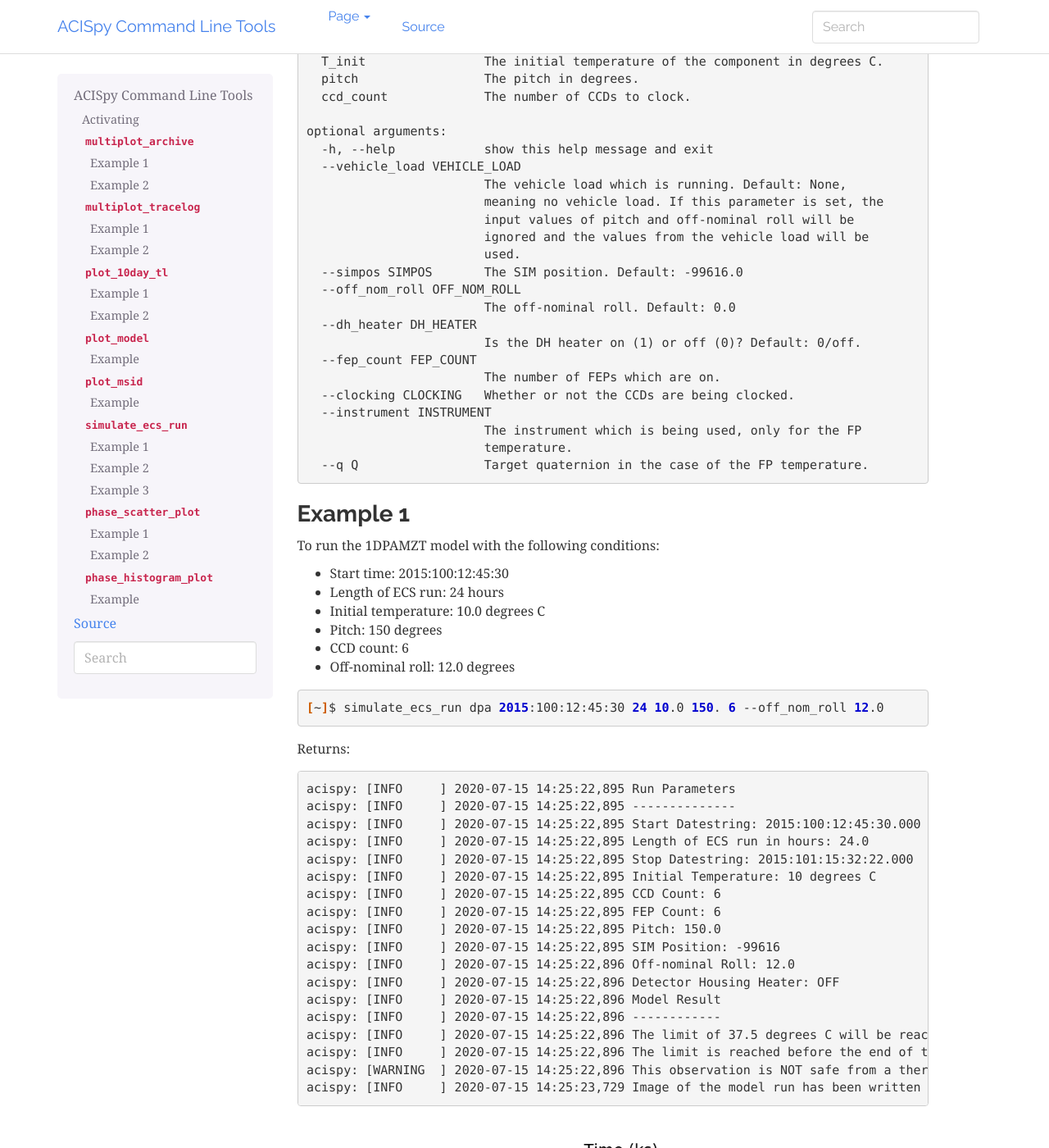
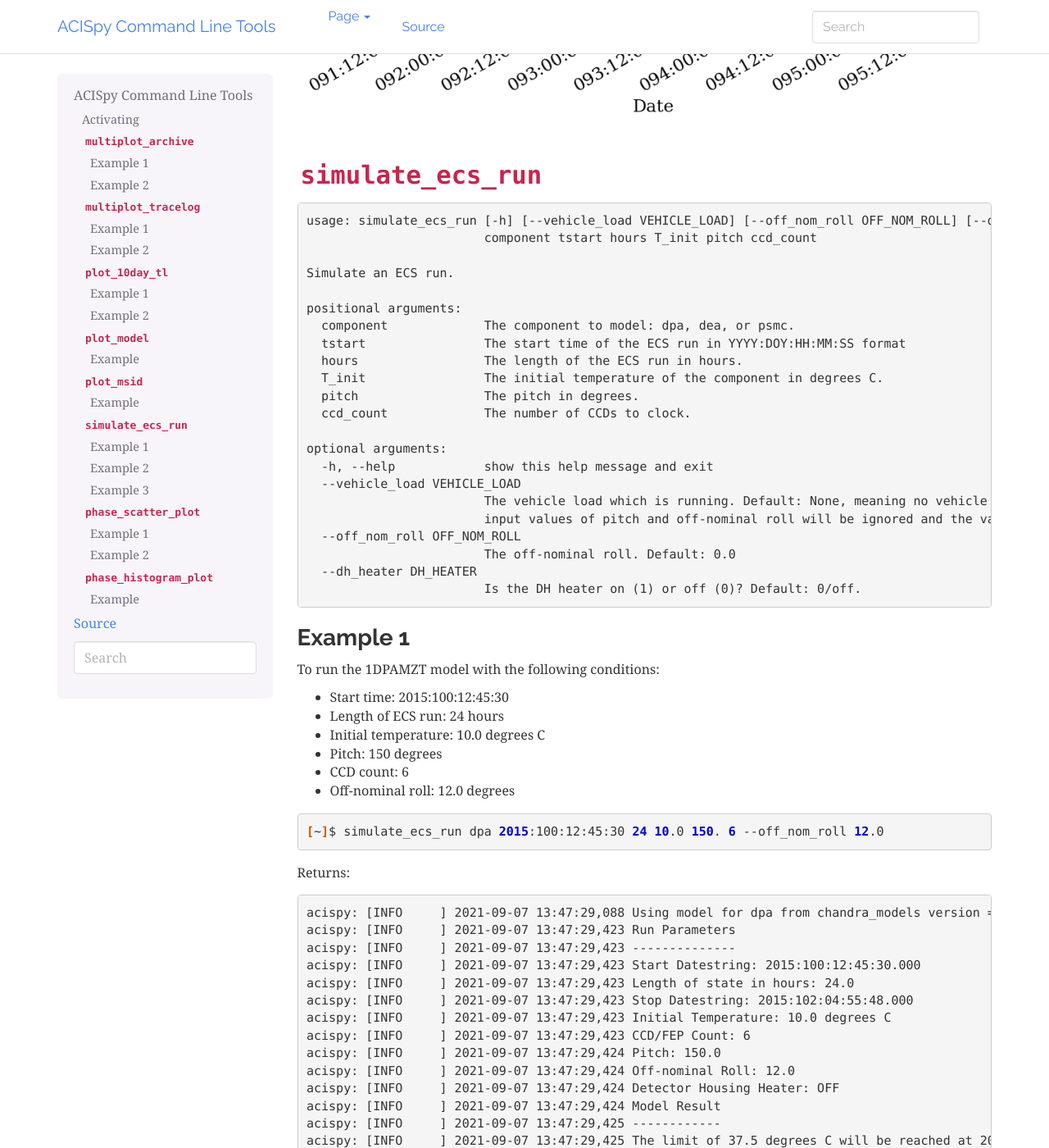
Before and after one commit to acisops/acispy_cmd, a Sphinx documentation site: the page built from doc/source/index.rst, in a window 1280 px wide and 1400 px high, scrolled down 9113 px. Shown: the whole window at 82% size. Built offline with Sphinx 7.4.7, drawn with Linux system fonts in a browser that asks for light colours; some of the changed text lies outside the part shown.

Commit message:
Minor doc edits

```diff
--- a/doc/source/conf.py
+++ b/doc/source/conf.py
@@ -30,6 +30,7 @@ html_theme_options = dict(
     bootswatch_theme="readable",
     navbar_sidebarrel=False,
     globaltoc_depth=2,
+    body_max_width="none"
 )
 
 # General information about the project.
--- a/doc/source/index.rst
+++ b/doc/source/index.rst
@@ -239,44 +239,28 @@ Returns:
 
 .. code-block:: text
 
-    usage: simulate_ecs_run [-h] [--vehicle_load VEHICLE_LOAD] [--simpos SIMPOS]
-                            [--off_nom_roll OFF_NOM_ROLL] [--dh_heater DH_HEATER]
-                            [--fep_count FEP_COUNT] [--clocking CLOCKING]
-                            [--instrument INSTRUMENT] [--q Q]
-                            component tstart hours T_init pitch ccd_count
+   usage: simulate_ecs_run [-h] [--vehicle_load VEHICLE_LOAD] [--off_nom_roll OFF_NOM_ROLL] [--dh_heater DH_HEATER]
+                           component tstart hours T_init pitch ccd_count
 
-    Simulate an ECS run.
+   Simulate an ECS run.
 
-    positional arguments:
-      component             The component to model: dpa, dea, or psmc.
-      tstart                The start time of the ECS run in YYYY:DOY:HH:MM:SS
-                            format
-      hours                 The length of the ECS run in hours.
-      T_init                The initial temperature of the component in degrees C.
-      pitch                 The pitch in degrees.
-      ccd_count             The number of CCDs to clock.
+   positional arguments:
+     component             The component to model: dpa, dea, or psmc.
+     tstart                The start time of the ECS run in YYYY:DOY:HH:MM:SS format
+     hours                 The length of the ECS run in hours.
+     T_init                The initial temperature of the component in degrees C.
+     pitch                 The pitch in degrees.
+     ccd_count             The number of CCDs to clock.
 
-    optional arguments:
-      -h, --help            show this help message and exit
-      --vehicle_load VEHICLE_LOAD
-                            The vehicle load which is running. Default: None,
-                            meaning no vehicle load. If this parameter is set, the
-                            input values of pitch and off-nominal roll will be
-                            ignored and the values from the vehicle load will be
-                            used.
-      --simpos SIMPOS       The SIM position. Default: -99616.0
-      --off_nom_roll OFF_NOM_ROLL
-                            The off-nominal roll. Default: 0.0
-      --dh_heater DH_HEATER
-                            Is the DH heater on (1) or off (0)? Default: 0/off.
-      --fep_count FEP_COUNT
-                            The number of FEPs which are on.
-      --clocking CLOCKING   Whether or not the CCDs are being clocked.
-      --instrument INSTRUMENT
-                            The instrument which is being used, only for the FP
-                            temperature.
-      --q Q                 Target quaternion in the case of the FP temperature.
-
+   optional arguments:
+     -h, --help            show this help message and exit
+     --vehicle_load VEHICLE_LOAD
+                           The vehicle load which is running. Default: None, meaning no vehicle load. If this parameter is set, the
+                           input values of pitch and off-nominal roll will be ignored and the values from the vehicle load will be used.
+     --off_nom_roll OFF_NOM_ROLL
+                           The off-nominal roll. Default: 0.0
+     --dh_heater DH_HEATER
+                           Is the DH heater on (1) or off (0)? Default: 0/off.
 Example 1
 +++++++++
 
@@ -297,24 +281,23 @@ Returns:
 
 .. code-block:: text
 
-    acispy: [INFO     ] 2020-07-15 14:25:22,895 Run Parameters
-    acispy: [INFO     ] 2020-07-15 14:25:22,895 --------------
-    acispy: [INFO     ] 2020-07-15 14:25:22,895 Start Datestring: 2015:100:12:45:30.000
-    acispy: [INFO     ] 2020-07-15 14:25:22,895 Length of ECS run in hours: 24.0
-    acispy: [INFO     ] 2020-07-15 14:25:22,895 Stop Datestring: 2015:101:15:32:22.000
-    acispy: [INFO     ] 2020-07-15 14:25:22,895 Initial Temperature: 10 degrees C
-    acispy: [INFO     ] 2020-07-15 14:25:22,895 CCD Count: 6
-    acispy: [INFO     ] 2020-07-15 14:25:22,895 FEP Count: 6
-    acispy: [INFO     ] 2020-07-15 14:25:22,895 Pitch: 150.0
-    acispy: [INFO     ] 2020-07-15 14:25:22,895 SIM Position: -99616
-    acispy: [INFO     ] 2020-07-15 14:25:22,896 Off-nominal Roll: 12.0
-    acispy: [INFO     ] 2020-07-15 14:25:22,896 Detector Housing Heater: OFF
-    acispy: [INFO     ] 2020-07-15 14:25:22,896 Model Result
-    acispy: [INFO     ] 2020-07-15 14:25:22,896 ------------
-    acispy: [INFO     ] 2020-07-15 14:25:22,896 The limit of 37.5 degrees C will be reached at 2015:100:20:23:20.816, after 27.4708 ksec.
-    acispy: [INFO     ] 2020-07-15 14:25:22,896 The limit is reached before the end of the observation.
-    acispy: [WARNING  ] 2020-07-15 14:25:22,896 This observation is NOT safe from a thermal perspective.
-    acispy: [INFO     ] 2020-07-15 14:25:23,729 Image of the model run has been written to ecs_run_dpa_6chip_2015:100:12:45:30.png.
+    acispy: [INFO     ] 2021-09-07 13:47:29,088 Using model for dpa from chandra_models version = 3.35.2
+    acispy: [INFO     ] 2021-09-07 13:47:29,423 Run Parameters
+    acispy: [INFO     ] 2021-09-07 13:47:29,423 --------------
+    acispy: [INFO     ] 2021-09-07 13:47:29,423 Start Datestring: 2015:100:12:45:30.000
+    acispy: [INFO     ] 2021-09-07 13:47:29,423 Length of state in hours: 24.0
+    acispy: [INFO     ] 2021-09-07 13:47:29,423 Stop Datestring: 2015:102:04:55:48.000
+    acispy: [INFO     ] 2021-09-07 13:47:29,423 Initial Temperature: 10.0 degrees C
+    acispy: [INFO     ] 2021-09-07 13:47:29,423 CCD/FEP Count: 6
+    acispy: [INFO     ] 2021-09-07 13:47:29,424 Pitch: 150.0
+    acispy: [INFO     ] 2021-09-07 13:47:29,424 Off-nominal Roll: 12.0
+    acispy: [INFO     ] 2021-09-07 13:47:29,424 Detector Housing Heater: OFF
+    acispy: [INFO     ] 2021-09-07 13:47:29,424 Model Result
+    acispy: [INFO     ] 2021-09-07 13:47:29,425 ------------
+    acispy: [INFO     ] 2021-09-07 13:47:29,425 The limit of 37.5 degrees C will be reached at 2015:100:19:17:44.816, after 23.53481599998474 ksec.
+    acispy: [INFO     ] 2021-09-07 13:47:29,426 The limit is reached before the end of the observation.
+    acispy: [WARNING  ] 2021-09-07 13:47:29,426 This observation is NOT safe from a thermal perspective.
+    acispy: [INFO     ] 2021-09-07 13:47:30,134 Image of the model run has been written to ecs_run_dpa_6chip_2015:100:12:45:30.png.
 
 .. image:: _images/ecs_run.png
 
@@ -338,23 +321,22 @@ Returns:
 
 .. code-block:: text
 
-    acispy: [INFO     ] 2020-07-15 14:33:20,718 Run Parameters
-    acispy: [INFO     ] 2020-07-15 14:33:20,718 --------------
-    acispy: [INFO     ] 2020-07-15 14:33:20,718 Start Datestring: 2017:069:15:40:00.000
-    acispy: [INFO     ] 2020-07-15 14:33:20,718 Length of ECS run in hours: 24.0
-    acispy: [INFO     ] 2020-07-15 14:33:20,718 Stop Datestring: 2017:070:18:26:52.000
-    acispy: [INFO     ] 2020-07-15 14:33:20,718 Initial Temperature: 7.5 degrees C
-    acispy: [INFO     ] 2020-07-15 14:33:20,718 CCD Count: 4
-    acispy: [INFO     ] 2020-07-15 14:33:20,719 FEP Count: 4
-    acispy: [INFO     ] 2020-07-15 14:33:20,719 Pitch: 150.0
-    acispy: [INFO     ] 2020-07-15 14:33:20,719 SIM Position: -99616
-    acispy: [INFO     ] 2020-07-15 14:33:20,719 Off-nominal Roll: 0.0
-    acispy: [INFO     ] 2020-07-15 14:33:20,719 Detector Housing Heater: OFF
-    acispy: [INFO     ] 2020-07-15 14:33:20,719 Model Result
-    acispy: [INFO     ] 2020-07-15 14:33:20,719 ------------
-    acispy: [INFO     ] 2020-07-15 14:33:20,719 The limit of 36.5 degrees C is never reached.
-    acispy: [INFO     ] 2020-07-15 14:33:20,719 This observation is safe from a thermal perspective.
-    acispy: [INFO     ] 2020-07-15 14:33:21,547 Image of the model run has been written to ecs_run_dea_4chip_2017:069:15:40:00.png.
+    acispy: [INFO     ] 2021-09-07 13:48:01,352 Using model for dea from chandra_models version = 3.35.2
+    acispy: [INFO     ] 2021-09-07 13:48:01,632 Run Parameters
+    acispy: [INFO     ] 2021-09-07 13:48:01,633 --------------
+    acispy: [INFO     ] 2021-09-07 13:48:01,633 Start Datestring: 2017:069:15:40:00.000
+    acispy: [INFO     ] 2021-09-07 13:48:01,633 Length of state in hours: 24.0
+    acispy: [INFO     ] 2021-09-07 13:48:01,633 Stop Datestring: 2017:071:07:50:18.000
+    acispy: [INFO     ] 2021-09-07 13:48:01,633 Initial Temperature: 7.5 degrees C
+    acispy: [INFO     ] 2021-09-07 13:48:01,633 CCD/FEP Count: 4
+    acispy: [INFO     ] 2021-09-07 13:48:01,633 Pitch: 150.0
+    acispy: [INFO     ] 2021-09-07 13:48:01,633 Off-nominal Roll: 0.0
+    acispy: [INFO     ] 2021-09-07 13:48:01,633 Detector Housing Heater: OFF
+    acispy: [INFO     ] 2021-09-07 13:48:01,634 Model Result
+    acispy: [INFO     ] 2021-09-07 13:48:01,635 ------------
+    acispy: [INFO     ] 2021-09-07 13:48:01,635 The limit of 36.5 degrees C is never reached.
+    acispy: [INFO     ] 2021-09-07 13:48:01,635 This observation is safe from a thermal perspective.
+    acispy: [INFO     ] 2021-09-07 13:48:02,529 Image of the model run has been written to ecs_run_dea_4chip_2017:069:15:40:00.png.
 
 .. image:: _images/ecs_run2.png
 
@@ -382,25 +364,22 @@ Returns:
 
 .. code-block:: text
 
-    acispy: [INFO     ] 2020-07-15 14:34:38,946 Modeling a 6-chip observation concurrent with the SEP0917C vehicle loads.
-    acispy: [INFO     ] 2020-07-15 14:34:40,801 Run Parameters
-    acispy: [INFO     ] 2020-07-15 14:34:40,801 --------------
-    acispy: [INFO     ] 2020-07-15 14:34:40,801 Start Datestring: 2017:256:03:20:00.000
-    acispy: [INFO     ] 2020-07-15 14:34:40,801 Length of ECS run in hours: 24.0
-    acispy: [INFO     ] 2020-07-15 14:34:40,801 Stop Datestring: 2017:257:06:06:52.000
-    acispy: [INFO     ] 2020-07-15 14:34:40,802 Initial Temperature: 10 degrees C
-    acispy: [INFO     ] 2020-07-15 14:34:40,802 CCD Count: 6
-    acispy: [INFO     ] 2020-07-15 14:34:40,802 FEP Count: 6
-    acispy: [INFO     ] 2020-07-15 14:34:40,802 Pitch: Min: 46.56, Max: 156
-    acispy: [INFO     ] 2020-07-15 14:34:40,802 SIM Position: -99616
-    acispy: [INFO     ] 2020-07-15 14:34:40,802 Off-nominal Roll: Min: -12.5116, Max: 13.7689
-    acispy: [INFO     ] 2020-07-15 14:34:40,802 Detector Housing Heater: OFF
-    acispy: [INFO     ] 2020-07-15 14:34:40,802 Model Result
-    acispy: [INFO     ] 2020-07-15 14:34:40,802 ------------
-    acispy: [INFO     ] 2020-07-15 14:34:40,803 The limit of 37.5 degrees C will be reached at 2017:256:11:06:54.816, after 28.0148 ksec.
-    acispy: [INFO     ] 2020-07-15 14:34:40,803 The limit is reached before the end of the observation.
-    acispy: [WARNING  ] 2020-07-15 14:34:40,803 This observation is NOT safe from a thermal perspective.
-    acispy: [INFO     ] 2020-07-15 14:34:41,808 Image of the model run has been written to ecs_run_dpa_6chip_2017:256:03:20:00.png.
+    acispy: [INFO     ] 2021-09-07 13:50:44,322 Modeling a 6-chip state concurrent with the SEP0917C vehicle loads.
+    acispy: [INFO     ] 2021-09-07 13:50:46,713 Using model for dpa from chandra_models version = 3.35.2
+    acispy: [INFO     ] 2021-09-07 13:50:46,958 Run Parameters
+    acispy: [INFO     ] 2021-09-07 13:50:46,959 --------------
+    acispy: [INFO     ] 2021-09-07 13:50:46,959 Start Datestring: 2017:256:03:20:00.000
+    acispy: [INFO     ] 2021-09-07 13:50:46,959 Length of state in hours: 24.0
+    acispy: [INFO     ] 2021-09-07 13:50:46,959 Stop Datestring: 2017:257:19:30:18.000
+    acispy: [INFO     ] 2021-09-07 13:50:46,959 Initial Temperature: 10.0 degrees C
+    acispy: [INFO     ] 2021-09-07 13:50:46,959 CCD/FEP Count: 6
+    acispy: [INFO     ] 2021-09-07 13:50:46,959 Detector Housing Heater: OFF
+    acispy: [INFO     ] 2021-09-07 13:50:46,960 Model Result
+    acispy: [INFO     ] 2021-09-07 13:50:46,960 ------------
+    acispy: [INFO     ] 2021-09-07 13:50:46,961 The limit of 37.5 degrees C will be reached at 2017:256:11:34:14.816, after 29.65481599998474 ksec.
+    acispy: [INFO     ] 2021-09-07 13:50:46,961 The limit is reached before the end of the observation.
+    acispy: [WARNING  ] 2021-09-07 13:50:46,961 This observation is NOT safe from a thermal perspective.
+    acispy: [INFO     ] 2021-09-07 13:50:47,707 Image of the model run has been written to ecs_run_dpa_6chip_2017:256:03:20:00.png.
 
 .. image:: _images/ecs_run3.png
 
```
